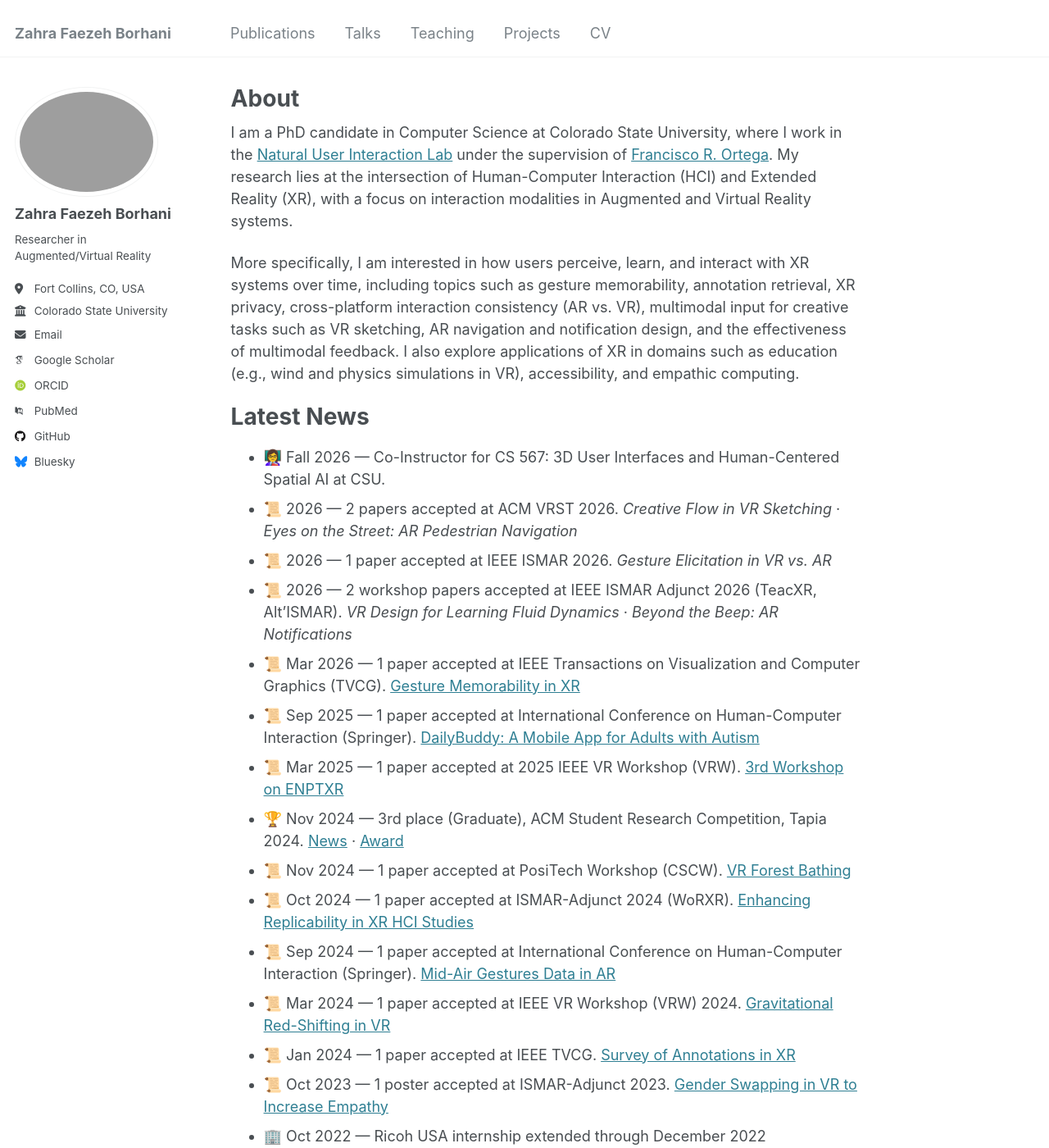
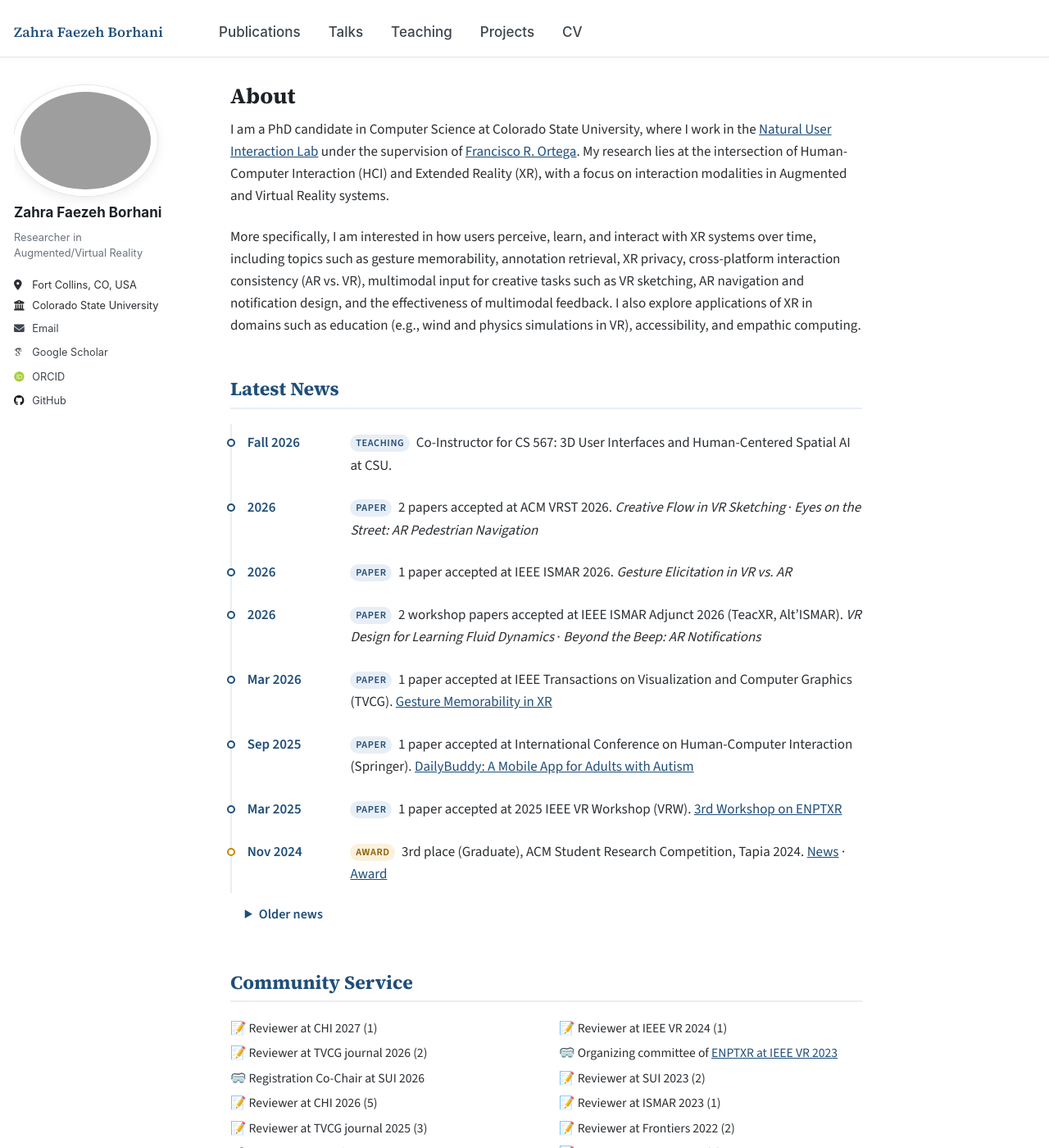
Before and after one commit to faezehborhani/faezehborhani.github.io, a Jekyll site: the page built from _pages/about.md, in a window 1280 px wide and 1400 px high. Shown: the whole window at 82% size. Built offline with Jekyll 4.4.1, drawn with Linux system fonts in a browser that asks for light colours; some web fonts are replaced; some of the changed text lies outside the part shown.

Commit message:
Refresh site design: accent color, fonts, news timeline, cleanup
Co-Authored-By: Claude Opus 5.5 <noreply@anthropic.com>

```diff
--- a/_config.yml
+++ b/_config.yml
@@ -36,7 +36,7 @@ author:
   impactstory      : # URL
   orcid            : "https://orcid.org/0000-0003-4242-551X"
   semantic         : # URL
-  pubmed           : "https://www.ncbi.nlm.nih.gov/pubmed/?term=john+snow"
+  pubmed           : # URL
   researchgate     : # URL
   scopus           : # URL
 
@@ -49,7 +49,7 @@ author:
   stackoverflow    : # User number or user number and name (i.e., use "1" or "1/jeff-atwood")
 
   # Social media
-  bluesky          : "bsky.app" # Replace this with you Bluesky username
+  bluesky          : # Bluesky username
   facebook         : # Username
   flickr           : # Username
   foursquare       : # Username
--- a/_includes/head/custom.html
+++ b/_includes/head/custom.html
@@ -24,6 +24,12 @@
 <meta name="theme-color" content="#ffffff">
 <link rel="stylesheet" href="{{ base_path }}/assets/css/academicons.css"/>
 
+<!-- Site design: fonts + overrides (see assets/css/custom.css) -->
+<link rel="preconnect" href="https://fonts.googleapis.com">
+<link rel="preconnect" href="https://fonts.gstatic.com" crossorigin>
+<link rel="stylesheet" href="https://fonts.googleapis.com/css2?family=Source+Sans+3:wght@400;500;600;700&family=Source+Serif+4:opsz,wght@8..60,600;8..60,700&display=swap">
+<link rel="stylesheet" href="{{ base_path }}/assets/css/custom.css">
+
 
 <!-- Support for MatJax -->
 <script src="https://cdnjs.cloudflare.com/polyfill/v3/polyfill.min.js?features=es6"></script>
--- /dev/null
+++ b/_includes/news.html
@@ -0,0 +1,28 @@
+{%- comment -%}
+  News timeline for the home page. Items come from _data/news.yml (newest first).
+  The first `include.show` items are visible; the rest fold under "Older news".
+  Output is kept unindented so Markdown pages don't turn it into code blocks.
+{%- endcomment -%}
+{%- assign show = include.show | default: 8 -%}
+{%- assign label_list = "paper:Paper,award:Award,work:Career,degree:Milestone,teaching:Teaching" | split: "," -%}
+<div class="news">
+<ul class="news-list">
+{%- for item in site.data.news -%}
+{%- if forloop.index0 == show %}
+</ul>
+<details class="news-older">
+<summary>Older news</summary>
+<ul class="news-list">
+{%- endif -%}
+{%- assign label = item.kind -%}
+{%- for pair in label_list -%}
+{%- assign kv = pair | split: ":" -%}
+{%- if kv[0] == item.kind -%}{%- assign label = kv[1] -%}{%- endif -%}
+{%- endfor %}
+<li class="news-item news-item--{{ item.kind }}"><span class="news-item__date">{{ item.date }}</span><span class="news-item__body"><span class="news-item__tag">{{ label }}</span> {{ item.text | markdownify | remove: "<p>" | remove: "</p>" | strip }}</span></li>
+{%- endfor %}
+</ul>
+{%- if site.data.news.size > show %}
+</details>
+{%- endif %}
+</div>
--- a/_pages/about.md
+++ b/_pages/about.md
@@ -13,29 +13,8 @@ More specifically, I am interested in how users perceive, learn, and interact wi
 
 Latest News
 ======
-- 👩‍🏫 Fall 2026 —  Co-Instructor for CS 567: 3D User Interfaces and Human-Centered Spatial AI at CSU.
-- 📜 2026 —  2 papers accepted at ACM VRST 2026. *Creative Flow in VR Sketching* · *Eyes on the Street: AR Pedestrian Navigation*
-- 📜 2026 —  1 paper accepted at IEEE ISMAR 2026. *Gesture Elicitation in VR vs. AR*
-- 📜 2026 —  2 workshop papers accepted at IEEE ISMAR Adjunct 2026 (TeacXR, Alt'ISMAR). *VR Design for Learning Fluid Dynamics* · *Beyond the Beep: AR Notifications*
-- 📜 Mar 2026 —  1 paper accepted at IEEE Transactions on Visualization and Computer Graphics (TVCG). [Gesture Memorability in XR](https://ieeexplore.ieee.org/document/11457803)
-- 📜 Sep 2025 —  1 paper accepted at International Conference on Human-Computer Interaction (Springer). [DailyBuddy: A Mobile App for Adults with Autism](https://link.springer.com/chapter/10.1007/978-3-031-93061-4_13)
-- 📜 Mar 2025 —  1 paper accepted at 2025 IEEE VR Workshop (VRW). [3rd Workshop on ENPTXR](https://ieeexplore.ieee.org/abstract/document/10972780)
-- 🏆 Nov 2024 —  3rd place (Graduate), ACM Student Research Competition, Tapia 2024. [News](https://compsci.colostate.edu/graduate-students/) · [Award](https://drive.google.com/file/d/1V8dl7_RWi4o6IviwxIdgFO4mcx6MTF3g)
-- 📜 Nov 2024 —  1 paper accepted at PosiTech Workshop (CSCW). [VR Forest Bathing](https://arxiv.org/abs/2411.06293)
-- 📜 Oct 2024 —  1 paper accepted at ISMAR-Adjunct 2024 (WoRXR). [Enhancing Replicability in XR HCI Studies](https://ieeexplore.ieee.org/abstract/document/10765306)
-- 📜 Sep 2024 —  1 paper accepted at International Conference on Human-Computer Interaction (Springer). [Mid-Air Gestures Data in AR](https://link.springer.com/chapter/10.1007/978-3-031-61044-8_15)
-- 📜 Mar 2024 —  1 paper accepted at IEEE VR Workshop (VRW) 2024. [Gravitational Red-Shifting in VR](https://ieeexplore.ieee.org/abstract/document/10536373)
-- 📜 Jan 2024 —  1 paper accepted at IEEE TVCG. [Survey of Annotations in XR](https://ieeexplore.ieee.org/abstract/document/10160139)
-- 📜 Oct 2023 —  1 poster accepted at ISMAR-Adjunct 2023. [Gender Swapping in VR to Increase Empathy](https://ieeexplore.ieee.org/abstract/document/10322181)
-- 🏢 Oct 2022 —  Ricoh USA internship extended through December 2022
-- 🏢 May 2022 —  Joined Ricoh USA as an AR Developer Intern
-- 📜 Mar 2022 —  1 paper accepted at IEEE VR Workshop (VRW) 2022. [[DC] Annotation in Asynchronous AR](https://ieeexplore.ieee.org/abstract/document/9757653)
-- 🎓 2020 —  Master's thesis published. [Gender Swap in VR for Increasing Empathy](https://www.proquest.com/openview/c8eaf2dfeef269cae04c3ba5de35714d/1?pq-origsite=gscholar&cbl=18750&diss=y)
-- 🥳 May 2020 —  Successfully defended my CS master's thesis
-- 🏆 May 2020 —  CS Excellence in Diversity Award, CSU. [Award](https://drive.google.com/file/d/1s1-JKsg8aULmNwxHdVV-927j7lNl8H2O/view?usp=sharing)
-- 🏆 Oct 2019 —  1st place in the CSU XR Hackathon, Fort Collins 2019. [News](https://collegian.com/articles/news/2019/10/category-news-vr-meets-science-hackathon-births-vr-innovation/)
 
-
+{% include news.html show=8 %}
 
 Community Service
 ======
@@ -65,3 +44,4 @@ Community Service
 - 📝 Reviewer at CHI LBW 2021 (1)
 - 🥽 Organizing committee of [DISCE at IEEE VR 2021](https://sites.google.com/view/disce)
 - 🤝 Organizing Committee of Graduate poster session, CS CSU, Spring 2019
+{: .service-list}
--- /dev/null
+++ b/assets/css/custom.css
@@ -0,0 +1,179 @@
+/* ==========================================================================
+   Site design overrides — "clean academic" look.
+   Plain CSS (not Sass) so it can never break the Jekyll build.
+   Loaded after main.css from _includes/head/custom.html.
+   ========================================================================== */
+
+:root {
+  --accent: #1f4e79;          /* navy, matches the CV headings */
+  --accent-dark: #163a5a;
+  --accent-soft: #e8eef5;
+  --text: #2b2f33;
+  --muted: #6b737b;
+  --rule: #e3e6ea;
+  --font-body: "Source Sans 3", -apple-system, "Segoe UI", Roboto, Arial, sans-serif;
+  --font-head: "Source Serif 4", Georgia, "Times New Roman", serif;
+}
+
+/* ---------- Base type ---------- */
+html { font-size: 17px; }
+body {
+  font-family: var(--font-body);
+  color: var(--text);
+  line-height: 1.6;
+  background: #fff;
+}
+h1, h2, h3, h4, h5, h6,
+.page__title, .author__name, .archive__item-title {
+  font-family: var(--font-head);
+  color: #1c2228;
+}
+
+a { color: var(--accent); text-decoration: none; }
+a:hover, a:focus { color: var(--accent-dark); text-decoration: underline; }
+a:visited { color: var(--accent); }
+
+/* ---------- Header / navigation ---------- */
+.masthead {
+  border-bottom: 1px solid var(--rule);
+  box-shadow: 0 1px 6px rgba(0, 0, 0, .04);
+}
+.masthead__menu-item--lg a {
+  font-family: var(--font-head);
+  font-weight: 700;
+  color: var(--accent) !important;
+  letter-spacing: .01em;
+}
+.greedy-nav a {
+  color: #3d454d;
+  font-weight: 500;
+}
+.greedy-nav a:hover { color: var(--accent); text-decoration: none; }
+.greedy-nav .visible-links a:before { background: var(--accent); }
+
+/* ---------- Sidebar ---------- */
+.author__avatar img {
+  border: 3px solid #fff;
+  box-shadow: 0 0 0 1px var(--rule), 0 4px 14px rgba(0, 0, 0, .08);
+}
+.author__name { font-size: 1.15em; }
+.author__bio { color: var(--muted); }
+.author__urls a { color: #3d454d; }
+.author__urls a:hover { color: var(--accent); }
+
+/* ---------- Page titles and section headings ---------- */
+.page__title {
+  font-weight: 700;
+  color: #1c2228;
+}
+.page__content h1,
+.archive > h2 {
+  font-size: 1.35em;
+  font-weight: 700;
+  color: var(--accent);
+  margin: 2.2em 0 .8em;
+  padding-bottom: .35em;
+  border-bottom: 2px solid var(--accent-soft);
+}
+.archive > h2 + hr { display: none; }          /* publication category rule duplicates the border */
+.page__content h3 { color: #1c2228; }
+
+/* ---------- Archive lists (publications, talks, teaching) ---------- */
+.list__item .archive__item {
+  padding: .9em 0 1em;
+  border-bottom: 1px solid var(--rule);
+}
+.list__item:last-child .archive__item { border-bottom: 0; }
+.archive__item-title {
+  font-size: 1.05em;
+  line-height: 1.35;
+  margin: 0 0 .3em;
+}
+.archive__item-title a { color: #1c2228; }
+.archive__item-title a:hover { color: var(--accent); }
+.archive__item p { font-size: .9em; margin: .2em 0; color: #4a525a; }
+.archive__item-excerpt { color: var(--muted); }
+
+/* ---------- Home page: news timeline ---------- */
+.news-list {
+  list-style: none;
+  margin: 0;
+  padding: 0;
+  border-left: 2px solid var(--accent-soft);
+}
+.news-item {
+  position: relative;
+  display: grid;
+  grid-template-columns: 6.5em 1fr;
+  gap: .9em;
+  padding: .55em 0 .55em 1.1em;
+  margin: 0;
+  font-size: .95em;
+}
+.news-item:before {                          /* timeline dot */
+  content: "";
+  position: absolute;
+  left: -6px;
+  top: 1.05em;
+  width: 10px;
+  height: 10px;
+  border-radius: 50%;
+  background: #fff;
+  border: 2px solid var(--accent);
+}
+.news-item__date {
+  font-weight: 600;
+  color: var(--accent);
+  white-space: nowrap;
+}
+.news-item__tag {
+  display: inline-block;
+  font-size: .72em;
+  font-weight: 600;
+  text-transform: uppercase;
+  letter-spacing: .05em;
+  padding: .05em .55em;
+  margin-right: .35em;
+  border-radius: 999px;
+  background: var(--accent-soft);
+  color: var(--accent);
+  vertical-align: .12em;
+}
+.news-item--award .news-item__tag { background: #fbf1dc; color: #8a5a00; }
+.news-item--award:before { border-color: #c98a00; }
+.news-older { margin-top: .4em; }
+.news-older summary {
+  cursor: pointer;
+  color: var(--accent);
+  font-weight: 600;
+  font-size: .95em;
+  padding: .4em 0 .4em 1.1em;
+}
+.news-older[open] summary { margin-bottom: .2em; }
+
+@media (max-width: 600px) {
+  .news-item { grid-template-columns: 1fr; gap: .1em; }
+}
+
+/* ---------- Home page: community service ---------- */
+.service-list {
+  columns: 2 18em;
+  column-gap: 2em;
+  padding-left: 0;
+  list-style: none;
+  font-size: .92em;
+}
+.service-list li {
+  break-inside: avoid;
+  margin: 0 0 .35em;
+}
+
+/* ---------- CV page ---------- */
+.page__content ul li { margin-bottom: .35em; }
+
+/* ---------- Footer ---------- */
+.page__footer {
+  background: #f6f7f9;
+  border-top: 1px solid var(--rule);
+  color: var(--muted);
+}
```
Also changed, not shown: _data/news.yml (added, +108 -0 lines).
